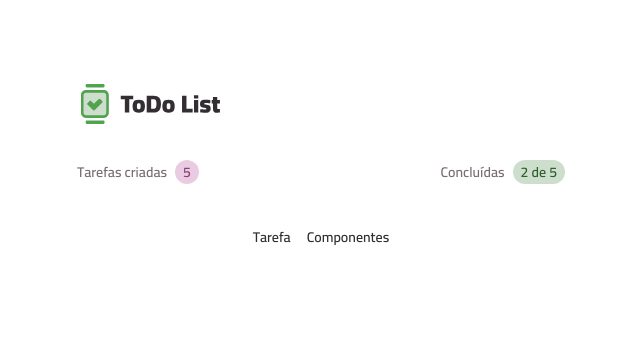
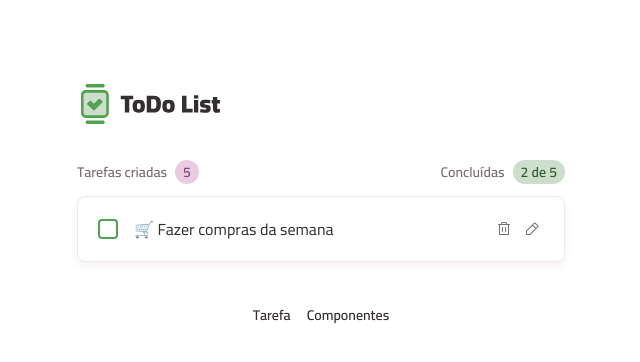
Before and after one commit to macedocmateus/ToDoList, a React (Vite) app: page / in a window 1280 px wide. Shown: the top 362 px of the page, without its empty margins (319-959 px from the left). Built offline with nearby package versions, Linux system fonts and the light colour scheme.

Commit message:
add task-item

```diff
--- /dev/null
+++ b/src/core-components/task-item.tsx
@@ -0,0 +1,53 @@
+import ButtonIcon from '../components/button-icon'
+import Card from '../components/card'
+import InputCheckbox from '../components/input-checkbox'
+import Text from '../components/text'
+import InputText from '../components/input-text'
+import TrashIcon from '../assets/Trash-Regular.svg?react'
+import PencilIcon from '../assets/PencilSimple-Regular.svg?react'
+import XIcon from '../assets/X-Regular.svg?react'
+import CheckIcon from '../assets/Check-Regular.svg?react'
+import React from 'react'
+
+export default function TaskItem() {
+  const [isEditing, setIsEditing] = React.useState(false)
+
+  function handleEditTask() {
+    setIsEditing(true)
+  }
+
+  function handleExitEditTask() {
+    setIsEditing(false)
+  }
+
+  return (
+    <Card size="md" className="flex items-center gap-4">
+      {!isEditing ? (
+        <>
+          <InputCheckbox />
+          <Text className="flex-1">🛒 Fazer compras da semana</Text>
+          <div className="flex gap-1">
+            <ButtonIcon icon={TrashIcon} variant="tertiary" />
+            <ButtonIcon
+              icon={PencilIcon}
+              variant="tertiary"
+              onClick={handleEditTask}
+            />
+          </div>
+        </>
+      ) : (
+        <>
+          <InputText className="flex-1" />
+          <div className="flex gap-1">
+            <ButtonIcon
+              icon={XIcon}
+              variant="secondary"
+              onClick={handleExitEditTask}
+            />
+            <ButtonIcon icon={CheckIcon} variant="primary" />
+          </div>
+        </>
+      )}
+    </Card>
+  )
+}
--- a/src/pages/page-home.tsx
+++ b/src/pages/page-home.tsx
@@ -1,4 +1,5 @@
 import Container from '../components/container'
+import TaskItem from '../core-components/task-item'
 import TasksSummary from '../core-components/tasks-summary'
 
 export default function PageHome() {
@@ -7,6 +8,8 @@
       <header className="flex items-center justify-between">
         <TasksSummary />
       </header>
+
+      <TaskItem />
     </Container>
   )
 }
```
